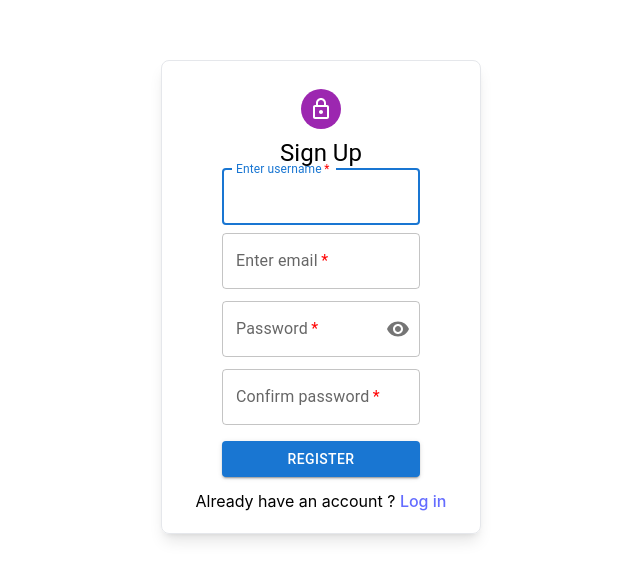
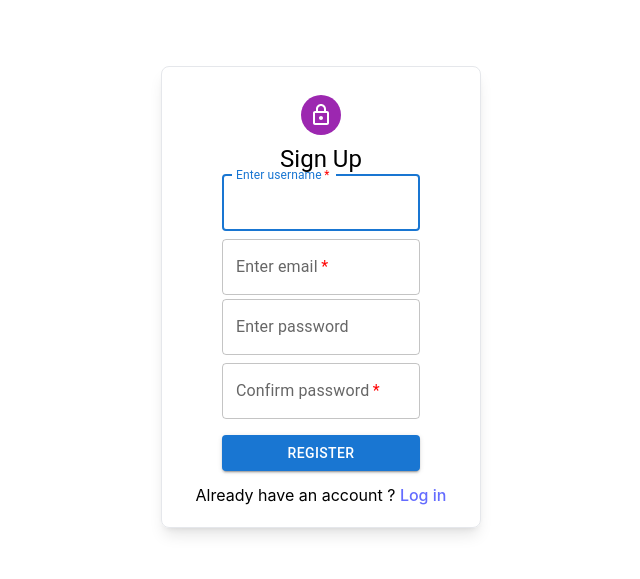
Before and after one commit to ArunRupan/activity-log, a React (Vite) app in the folder frontend/: page /register in a window 1280 px wide. Shown: the part 103-682 px from the top of the page, without its empty margins (319-959 px from the left). Built offline with nearby package versions, Linux system fonts and the light colour scheme.

Commit message:
minor changes

```diff
--- a/frontend/src/components/pages/SignUp.jsx
+++ b/frontend/src/components/pages/SignUp.jsx
@@ -63,8 +63,8 @@ const SignUp = () => {
   return (
     <FormContainer>
       <form
-        action="/"
-        method="post"
+        // action="/"
+        // method="post"
         onSubmit={handleSubmit}
         className="flex flex-col items-center w-full px-10 "
       >
@@ -94,14 +94,15 @@ const SignUp = () => {
           onChange={(e) => setEmail(e.target.value)}
         />
 
-        {/* <TextField
+        <TextField
           fullWidth
           type="password"
-          placeholder="Enter password"
+          label="Enter password"
           value={password}
           onChange={(e) => setPassword(e.target.value)}
-        ></TextField> */}
-        <FormControl variant="outlined" required fullWidth margin="dense">
+        ></TextField>
+
+        {/* <FormControl variant="outlined" required fullWidth margin="dense">
           <InputLabel htmlFor="password">Password</InputLabel>
           <OutlinedInput
             id="password"
@@ -118,7 +119,17 @@ const SignUp = () => {
               </InputAdornment>
             }
           />
-        </FormControl>
+        </FormControl> */}
+
+        <TextField
+          margin="dense"
+          fullWidth
+          type="password"
+          label="Confirm password"
+          value={confirmPassword}
+          required
+          onChange={(e) => setConfirmPassword(e.target.value)}
+        />
         {/* <FormControl variant="outlined" required fullWidth margin="dense">
           <InputLabel htmlFor="confirm-password">Confirm password</InputLabel>
           <OutlinedInput
@@ -137,15 +148,6 @@ const SignUp = () => {
             }
           />
         </FormControl> */}
-        <TextField
-          margin="dense"
-          fullWidth
-          type="password"
-          label="Confirm password"
-          value={confirmPassword}
-          required
-          onChange={(e) => setConfirmPassword(e.target.value)}
-        />
 
         <div className="relative my-3 w-full">
           {isLoading && <Loader />}
```
